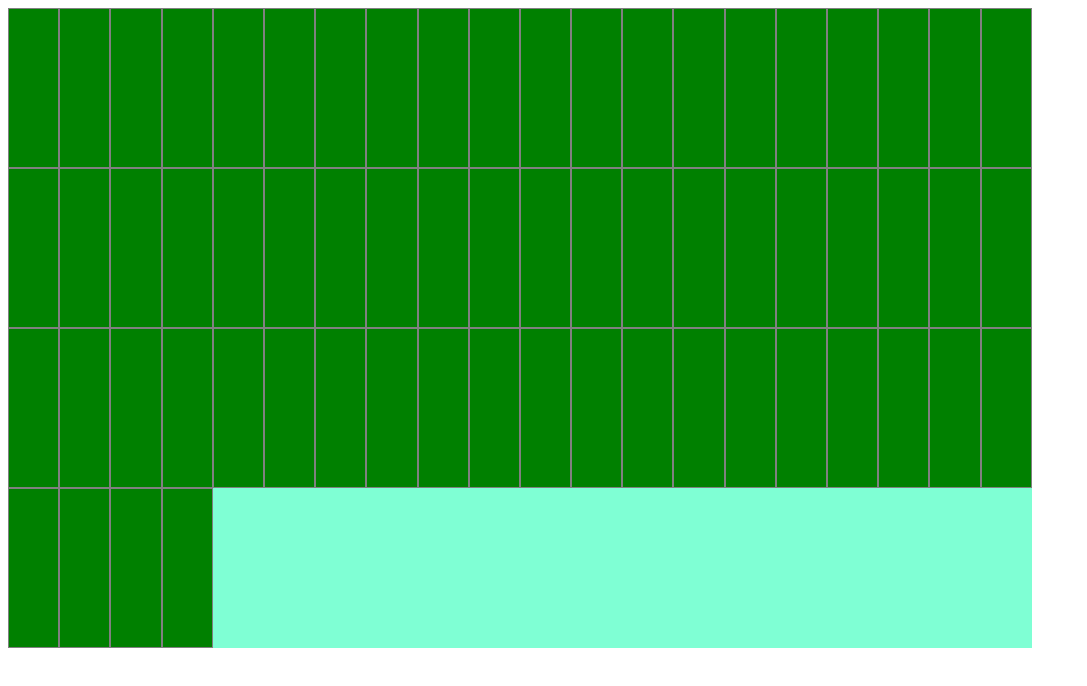
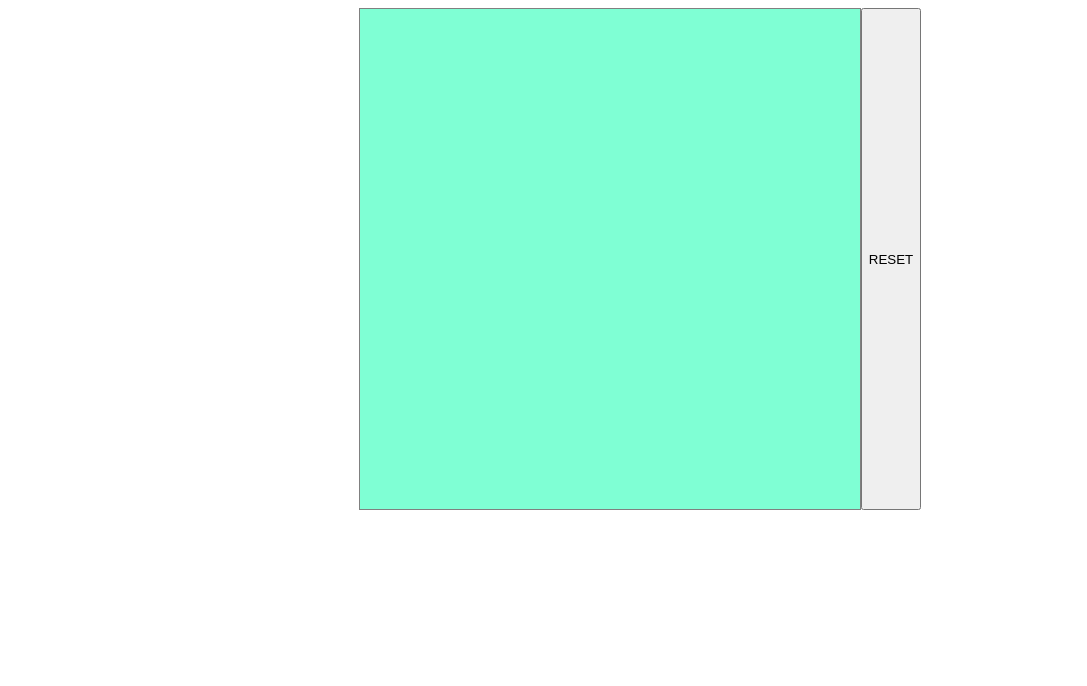
Before and after one commit to fjhescalera/etch-a-sketch, a plain HTML site: page index.html in a window 1280 px wide. Shown: the whole page, without its empty margins (0-1087 px from the left). Drawn offline with Linux system fonts and the light colour scheme.

Commit message:
Add a reset button to clear the grid from coloring

```diff
--- a/index.html
+++ b/index.html
@@ -11,5 +11,6 @@
 <body>
     <div class="container">
     </div>
+    <button class="reset">RESET</button>
 </body>
 </html>
--- a/script.js
+++ b/script.js
@@ -1,15 +1,21 @@
 let container=document.querySelector(".container");
-console.log(container);
+
 function createDiv(numberDivs){
     for(let i=0;i<numberDivs;i++){
         let div=document.createElement("div");
         container.appendChild(div);
     }
 }
-createDiv(64);
+createDiv(100);
 let grid=container.querySelectorAll("div");
 function colorDiv(){
-this.style.backgroundColor="black";
-console.log(this);
+    /*this.style.backgroundColor="black";*/
+    this.classList.add("on");
+    console.log(this)
 }
 grid.forEach(div=>div.addEventListener("pointerover",colorDiv.bind(div)));
+let button=document.querySelector(".reset");
+function resetDiv(){
+    grid.forEach(div=>div.classList.remove("on"));
+}
+button.addEventListener("click",resetDiv); /*when using () after a function we are calling it, not referencing it */
--- a/style.css
+++ b/style.css
@@ -1,4 +1,4 @@
-.container div{
+.container {
     background-color: green;
     border: solid 1px grey;
 
@@ -6,8 +6,17 @@
 }
 .container{
     display:grid;
-    grid-template-columns: repeat(auto-fill,5%);
+    grid-template-columns: repeat(10,50px);
+    grid-template-rows: repeat(10,50px);
     background-color: aquamarine;
-    height: 80vh;
-    width: 80vw;
+    height: 500px;
+    width: 500px;
 }
+body{
+    display: flex;
+    justify-content: center;
+    align-items: space-around;
+}
+.on{
+    background-color:black;
+}
```
